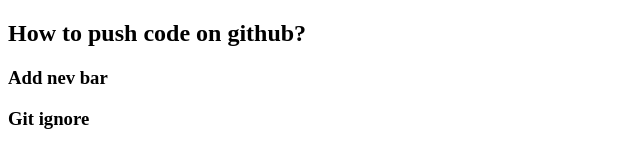
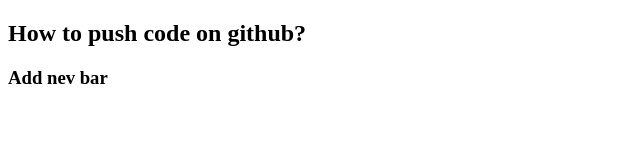
Before and after one commit to amansitlab-cloud/Git-Code-Push, a plain HTML site: page index.html in a window 1280 px wide. Shown: the whole page, without its empty margins (0-640 px from the left). Drawn offline with Linux system fonts and the light colour scheme.

Commit message:
Revert "git ignore"
This reverts commit d738e3b19ce3b78b4f2e2600ff4a2c4941ac303a.

```diff
--- a/index.html
+++ b/index.html
@@ -8,7 +8,5 @@
 <body>
     <h2> How to push code on github?</h2>
     <h3> Add nev bar</h3>
-    <h3> Git ignore</h3>
-
 </body>
 </html>
```
Also changed, not shown: 1 other file.
